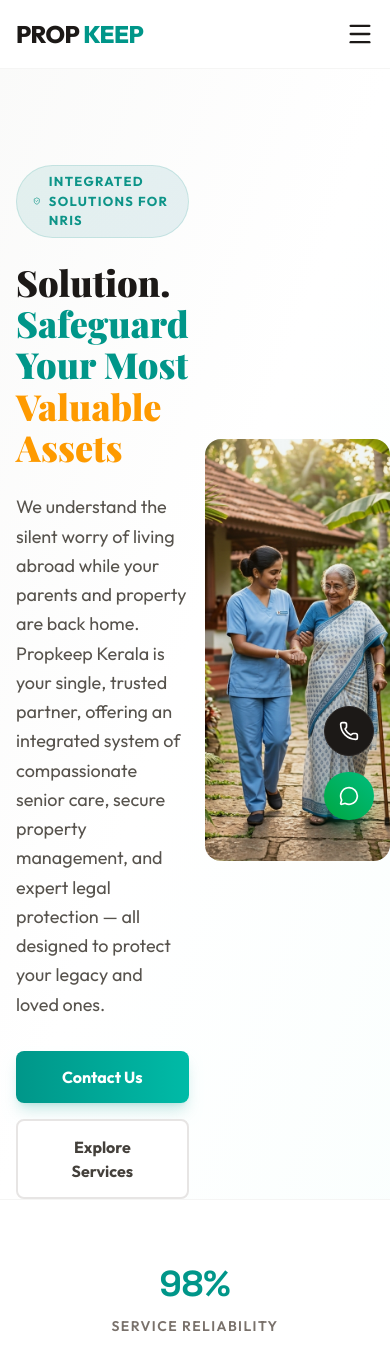
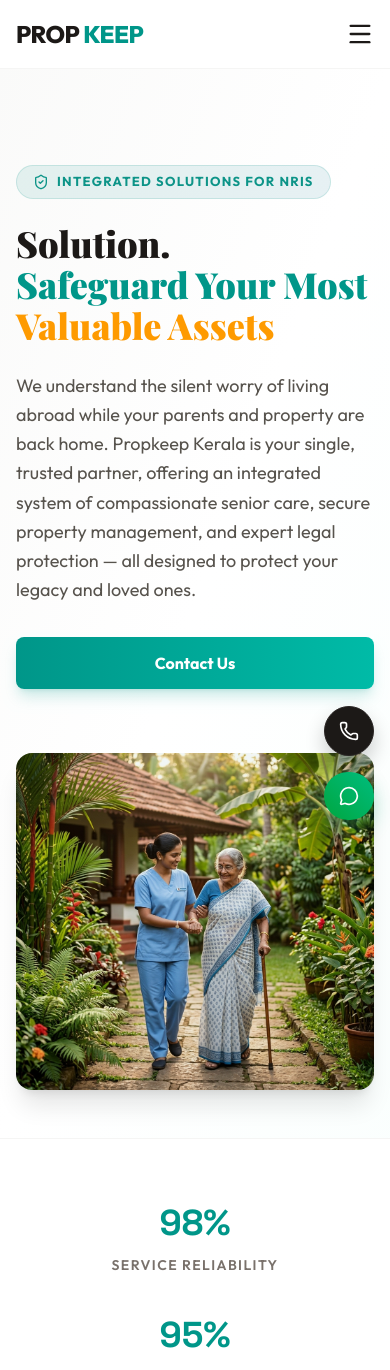
Before and after one commit to albin1923/propkeep, a Next.js app: page / in a window 390 px wide. Shown: the top 1370 px of the page. Built offline with nearby package versions, Linux system fonts and the light colour scheme.

Commit message:
Optimize mobile responsiveness

```diff
--- a/app/layout.tsx
+++ b/app/layout.tsx
@@ -164,7 +164,7 @@ export default function RootLayout({
         </footer>
 
         {/* Floating Actions */}
-        <div className="fixed bottom-6 right-4 lg:right-8 z-50 flex flex-col gap-4">
+        <div className="fixed bottom-6 right-4 lg:right-8 z-40 flex flex-col gap-4">
           <a title="Call Our Expert" href="tel:+919495959569" className="bg-stone-900 text-white p-3.5 lg:p-4 rounded-full shadow-[0_10px_20px_rgba(0,0,0,0.2)] hover:-translate-y-1 hover:shadow-[0_15px_30px_rgba(0,0,0,0.3)] transition-all duration-300 flex items-center justify-center border border-stone-800">
             <Phone className="w-5 h-5 lg:w-6 lg:h-6" />
           </a>
--- a/app/page.tsx
+++ b/app/page.tsx
@@ -113,19 +113,12 @@ export default function Home() {
                 >
                   Contact Us
                 </Link>
-                <Link
-                  href="/services"
-                  className="px-8 py-3.5 bg-white border-2 border-stone-200 hover:border-teal-500 hover:text-teal-600 text-stone-700 font-bold rounded-lg transition-all text-center"
-                >
-                  Explore Services
-                </Link>
               </div>
             </motion.div>
           </div>
-        </div>
 
           {/* Mobile Slideshow */}
-        <div className="w-full h-[50vh] relative z-10 rounded-2xl overflow-hidden lg:hidden mt-8">
+          <div className="w-full h-[40vh] sm:h-[50vh] relative z-10 rounded-2xl overflow-hidden lg:hidden mt-8 mb-12 shadow-xl">
             <div className="overflow-hidden h-full" ref={emblaRef}>
               <div className="flex h-full touch-pan-y">
                 {carouselImages.map((src, index) => (
@@ -140,6 +133,7 @@ export default function Home() {
                     <div className="absolute inset-0 bg-teal-900/5 mix-blend-multiply"></div>
                   </div>
                 ))}
+              </div>
             </div>
           </div>
         </div>
```
Lines whose indentation alone changed are shown as unchanged.
